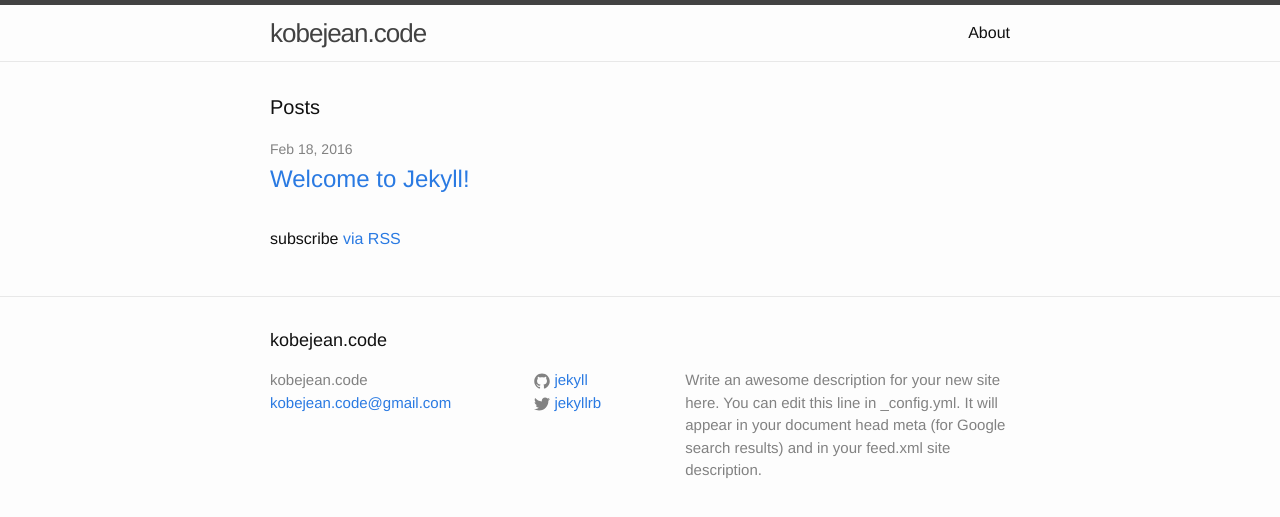
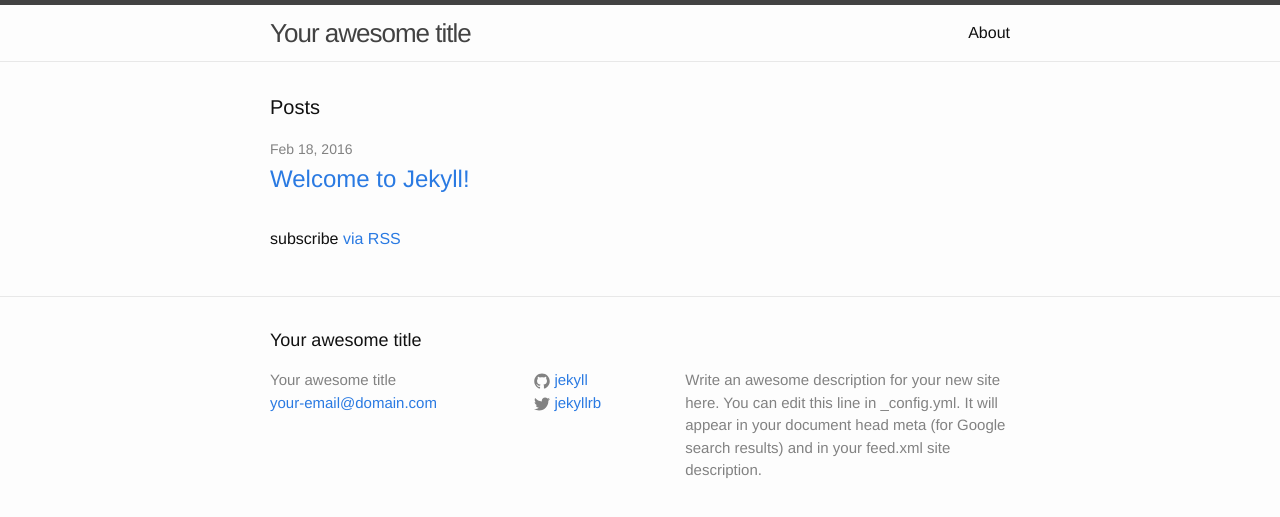
Before and after one commit to kobejean/kobejean.github.io, a Jekyll site: the page built from index.html, in a window 1280 px wide. Shown: the top 517 px of the page. Built offline with Jekyll 4.4.1, drawn with Linux system fonts in a browser that asks for light colours.

Commit message:
Revert "Small Adjustments"
This reverts commit 7d37146b9a76601718031c74d42cb8bb5bf25cc4.

```diff
--- a/Gemfile
+++ /dev/null
@@ -1,3 +0,0 @@
-source 'https://rubygems.org'
-gem 'jekyll'
-gem 'github-pages'
--- a/_config.yml
+++ b/_config.yml
@@ -6,8 +6,8 @@
 # 'jekyll serve'. If you change this file, please restart the server process.
 
 # Site settings
-title: kobejean.code
-email: kobejean.code@gmail.com
+title: Your awesome title
+email: your-email@domain.com
 description: > # this means to ignore newlines until "baseurl:"
   Write an awesome description for your new site here. You can edit this
   line in _config.yml. It will appear in your document head meta (for
```
Also changed, not shown: Gemfile.lock (deleted).
